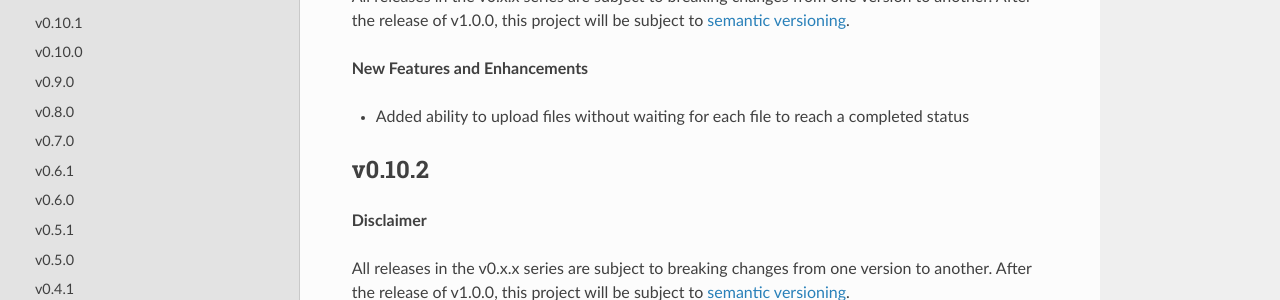
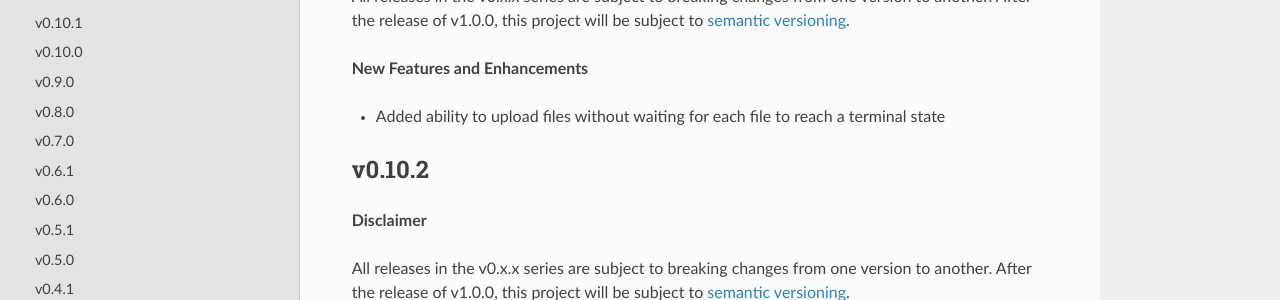
Before and after one commit to proknow/proknow-python, a Sphinx documentation site: the page built from docs/changelog.rst, in a window 1280 px wide and 900 px high. Shown: the part 279-579 px from the top of the window. Built offline with Sphinx 7.4.7 and the Read the Docs theme 2.0.0, drawn with Linux system fonts in a browser that asks for light colours.

Commit message:
updated changelog

```diff
--- a/docs/changelog.rst
+++ b/docs/changelog.rst
@@ -10,7 +10,7 @@ All releases in the v0.x.x series are subject to breaking changes from one versi
 
 **New Features and Enhancements**
 
-* Added ability to upload files without waiting for each file to reach a completed status
+* Added ability to upload files without waiting for each file to reach a terminal state
 
 v0.10.2
 -------
```
